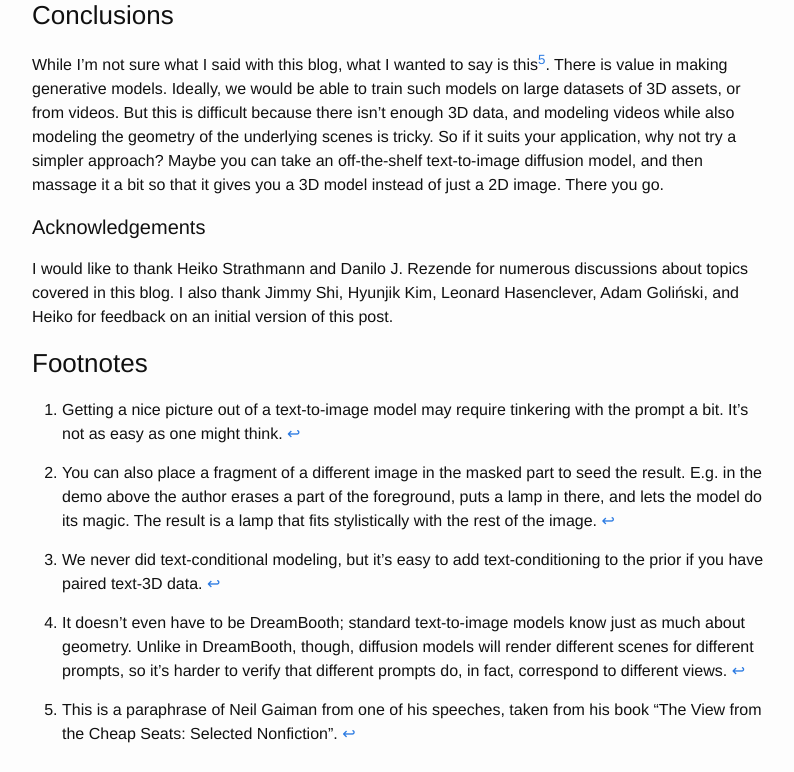
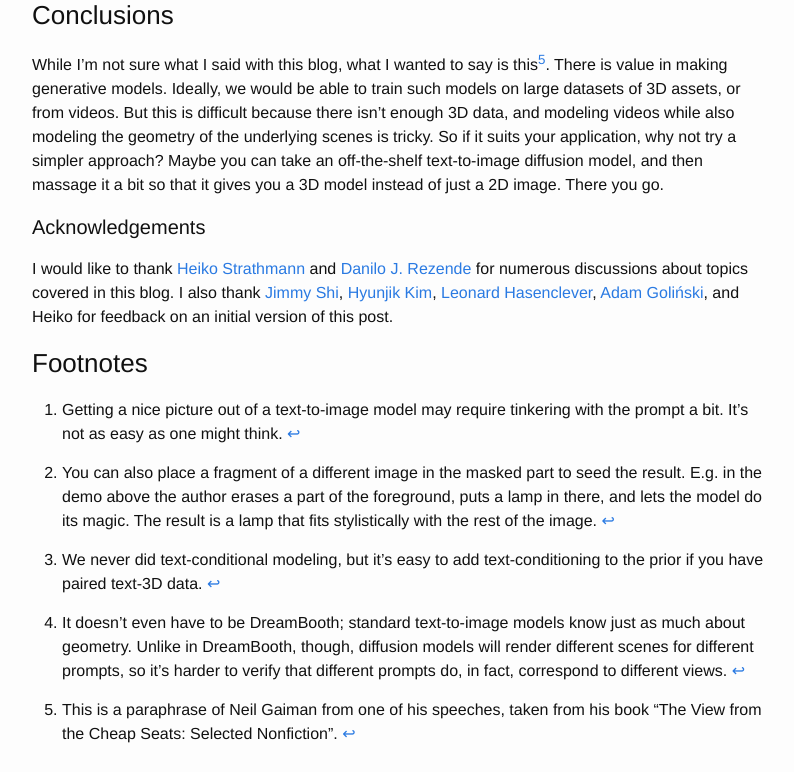
Before and after one commit to akosiorek/akosiorek.github.io, a Jekyll site: the page built from _posts/2023-03-08-injecting_3d_into_image_diffusion.markdown, in a window 1280 px wide and 900 px high, scrolled down 8947 px, cut to the strip 0-772 px from the top of the window. Shown: the whole strip, without its empty margins (238-1032 px from the left). Built offline with Jekyll 4.4.1, drawn with Linux system fonts in a browser that asks for light colours; nearby versions of some CDN libraries; formulas are drawn with MathJax 3; comment, search, counter and statistics services are not loaded; some of the changed lines change nothing that is shown.

Commit message:
add personal pages to acks

```diff
--- a/_posts/2023-03-08-injecting_3d_into_image_diffusion.markdown
+++ b/_posts/2023-03-08-injecting_3d_into_image_diffusion.markdown
@@ -206,7 +206,7 @@ While I'm not sure what I said with this blog, what I wanted to say is this[^gai
 [^gaiman]: This is a paraphrase of Neil Gaiman from one of his speeches, taken from his book "The View from the Cheap Seats: Selected Nonfiction".
 
 #### Acknowledgements
-I would like to thank Heiko Strathmann and Danilo J. Rezende for numerous discussions about topics covered in this blog. I also thank Jimmy Shi, Hyunjik Kim, Leonard Hasenclever, Adam Goliński, and Heiko for feedback on an initial version of this post.
+I would like to thank [Heiko Strathmann](https://scholar.google.co.uk/citations?user=QFseZ2gAAAAJ&hl=en) and [Danilo J. Rezende](https://scholar.google.com/citations?user=UGlyhFMAAAAJ&hl=en) for numerous discussions about topics covered in this blog. I also thank [Jimmy Shi](https://yugeten.github.io/), [Hyunjik Kim](https://hyunjik11.github.io/), [Leonard Hasenclever](https://leonard-hasenclever.github.io/), [Adam Goliński](http://adamgol.me/), and Heiko for feedback on an initial version of this post.
 
 
 ### Footnotes
```
